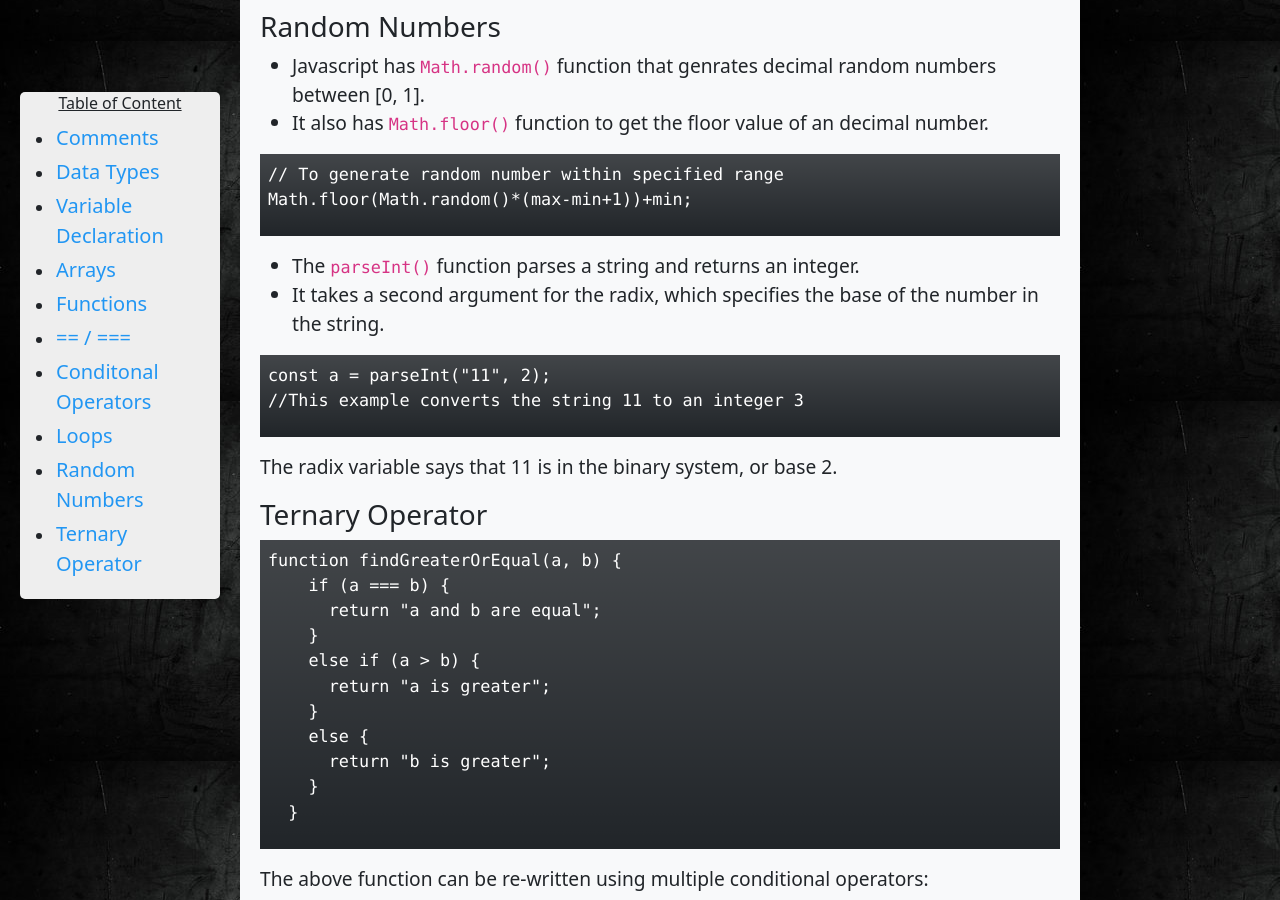
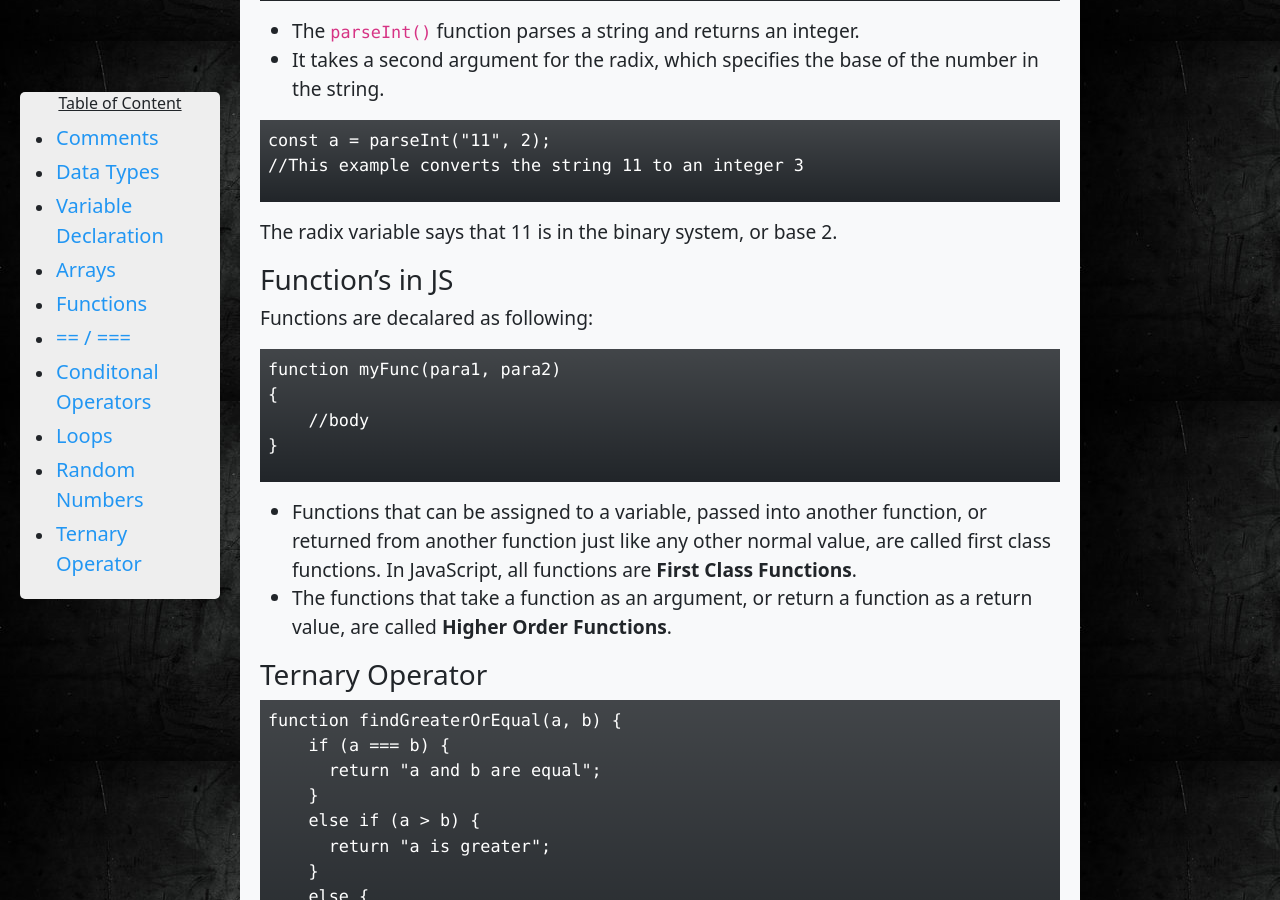
Before and after one commit to opeeyum/opeeyum.github.io, a Jekyll site: the page built from _posts/2022-02-16-javascript.md, in a window 1280 px wide and 900 px high, scrolled down 4279 px. Built offline with Jekyll 4.4.1, drawn with Linux system fonts in a browser that asks for light colours; some of the changed text lies outside the part shown.

Commit message:
Added types of function
- First-class function
- Higher-order function

````diff
--- a/_posts/2022-02-16-javascript.md
+++ b/_posts/2022-02-16-javascript.md
@@ -144,17 +144,6 @@ myArray.push(1)
 - `shift()` - shift is used to pop first element from the array.
 - `unshift()` - unshift is used to add element at the begining in an array.
 
-### Function's in JS
- Functions are decalared as following:
- <div class="bg-dark bg-gradient text-white mb-3 p-2" markdown=1>
-```
-function myFunc(para1, para2)
-{
-    //body
-}
-```
-</div>
-
 ### What is `==` in JavaScript?
 - Double equals (==) is a comparison operator, which transforms the operands having the same type before comparison.
 - So, when you compare string with a number, JavaScript converts any string to a number.
@@ -247,6 +236,19 @@ const a = parseInt("11", 2);
 </div>
 The radix variable says that 11 is in the binary system, or base 2.
 
+### Function's in JS
+ Functions are decalared as following:
+ <div class="bg-dark bg-gradient text-white mb-3 p-2" markdown=1>
+```
+function myFunc(para1, para2)
+{
+    //body
+}
+```
+</div>
+- Functions that can be assigned to a variable, passed into another function, or returned from another function just like any other normal value, are called first class functions. In JavaScript, all functions are **First Class Functions**.
+- The functions that take a function as an argument, or return a function as a return value, are called **Higher Order Functions**.
+
 ### Ternary Operator
 <div class="bg-dark bg-gradient text-white mb-3 p-2" markdown=1>
 ```
````
